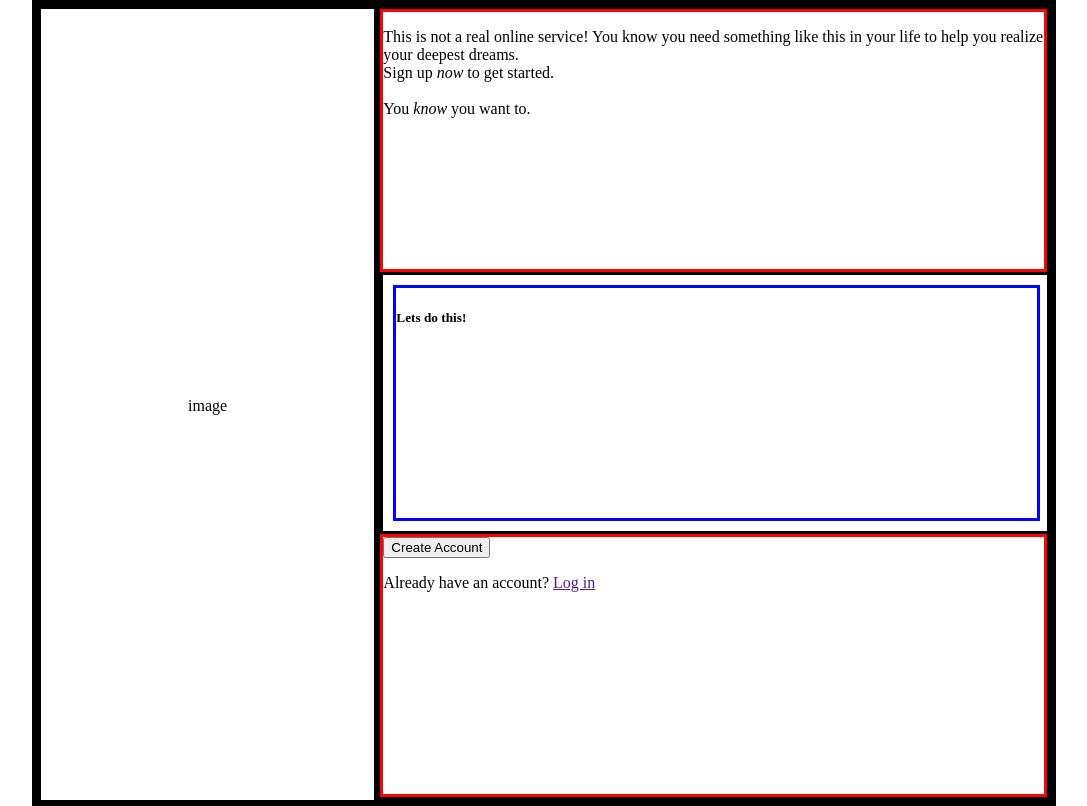
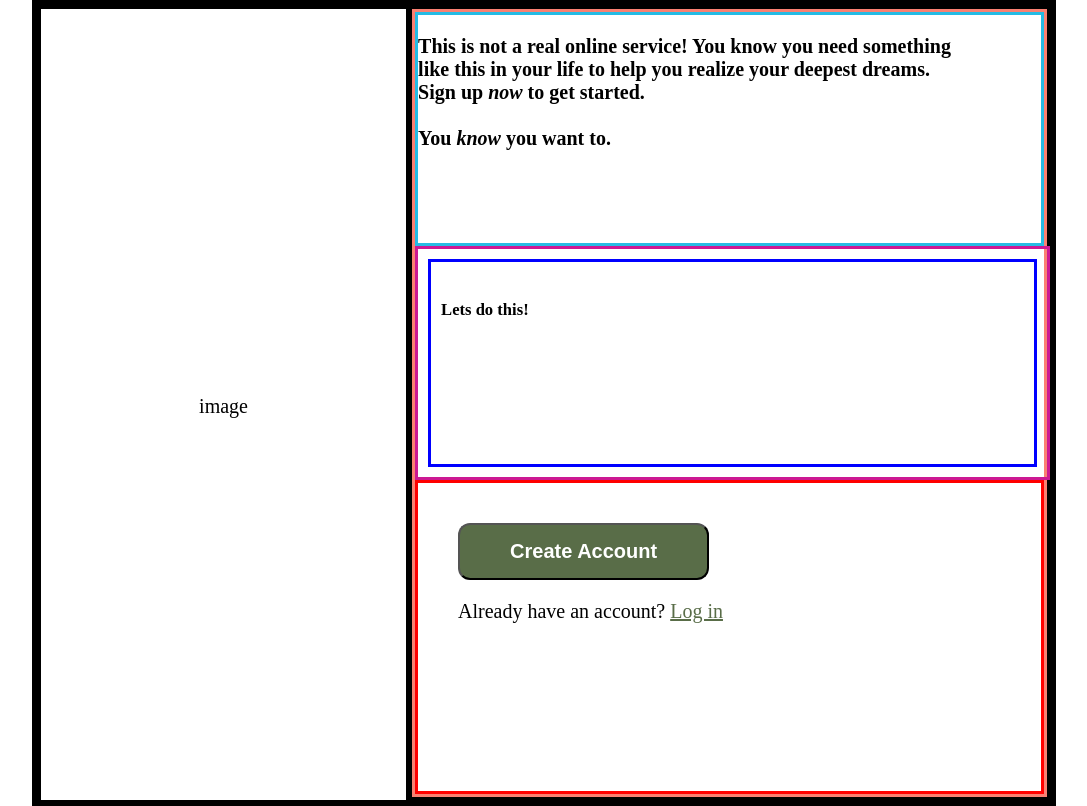
Before and after one commit to cramseyy/signUpForm, a plain HTML site: page index.html in a window 1280 px wide. Shown: the whole page, without its empty margins (96-1183 px from the left). Drawn offline with Linux system fonts and the light colour scheme.

Commit message:
bottom section done

```diff
--- a/index.html
+++ b/index.html
@@ -16,22 +16,37 @@
         <div class="content-container">
             <div class="sections">
                 <div class="top-section">
-                    <p>This is not a real online service! You know
-                        you need something like this in your life to
-                        help you realize your deepest dreams. <br>
-                        Sign up <i>now</i> to get started.
-                        <br>
-                        <br>
-                        You <i>know</i> you want to.
+                    <p><b>This is not a real online service! You know
+                            you need something <br> like this in your life to
+                            help you realize your deepest dreams. <br>
+                            Sign up <i>now</i> to get started.
+                            <br>
+                            <br>
+                            You <i>know</i> you want to.</b>
                     </p>
                 </div>
                 <div class="form-container">
                     <div class="forms">
                         <h5>Lets do this!</h4>
+                            <!-- <form action="example.com/path" method="post">
+                                <div> <label for="first_name">First Name</label>
+                                </div>
+                                <input type="text">
+                            </form>
+                            <form action="example.com/path" method="post">
+                                <div> <label for="first_name">Email</label>
+                                </div>
+                                <input type="text">
+                            </form>
+                            <form action="example.com/path" method="post">
+                                <div> <label for="first_name">Password</label>
+                                </div>
+                                <input type="text">
+                            </form> -->
                     </div>
                 </div>
                 <div class="bottom-section">
-                    <button class="btn">Create Account</button>
+                    <button class="btn"><b>Create Account</b></button>
                     <p>Already have an account? <a href>Log in</a></p>
                 </div>
             </div>
--- a/styles.css
+++ b/styles.css
@@ -7,6 +7,8 @@ body {
     margin-bottom: 0;
     border: 3px solid black;
     height: 100vh;
+    font-family: 'Times New Roman', Times, serif;
+    font-size: 20px
 }
 
 main {
@@ -18,7 +20,7 @@ main {
 
 .image-container {
     display: flex;
-    flex: 1;
+    flex: 1.15;
     align-items: center;
     justify-content: center;
     height: 100%;
@@ -28,7 +30,6 @@ main {
 .content-container {
     display: flex;
     flex-direction: column;
-    align-items: left;
     justify-content: center;
     flex: 2;
     border: 3px solid black;
@@ -38,11 +39,12 @@ main {
     display: flex;
     flex-direction: column;
     flex: 1;
+    border: solid 3px salmon;
 }
 
 .top-section {
     height: 100%;
-    border: 3px solid red;
+    border: 3px solid rgb(37, 187, 228);
 }
 
 .form-container {
@@ -50,19 +52,34 @@ main {
     flex-direction: row;
     width: 100%;
     height: 100%;
-    border: 3px solid black;
-    padding: 0;
-    margin: 0;
+    border: 3px solid rgb(204, 24, 147);
 }
 
 .forms {
     display: flex;
+    flex-direction: column;
     width: 100%;
     margin: 10px;
     border: 3px solid blue;
+    padding: 10px;
 }
 
 .bottom-section {
     height: 100%;
     border: 3px solid red;
+    padding: 40px;
 }
+
+button {
+    border-radius: 12px;
+    padding: 15px;
+    padding-right: 50px;
+    padding-left: 50px;
+    background-color: #596D48;
+    color: white;
+    font-size: 20px;
+}
+
+a {
+    color: #596D48
+}
```
